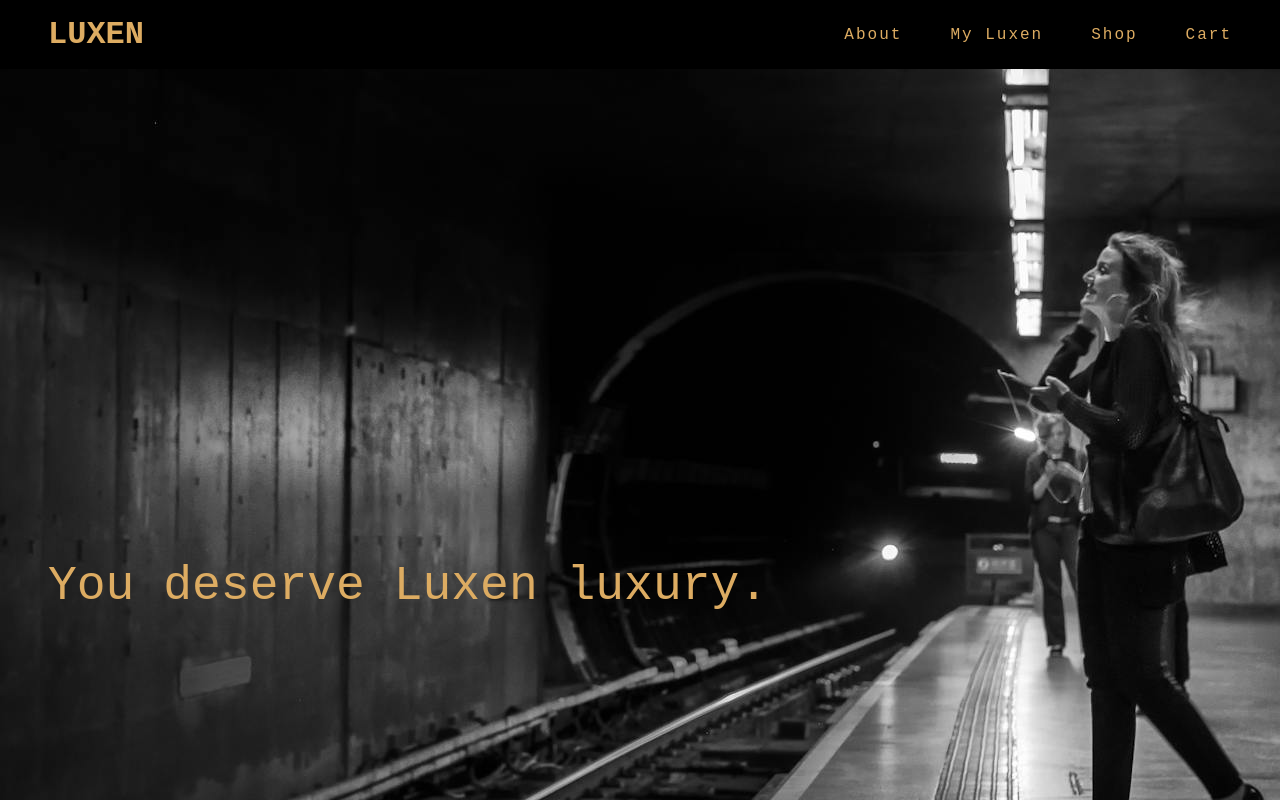
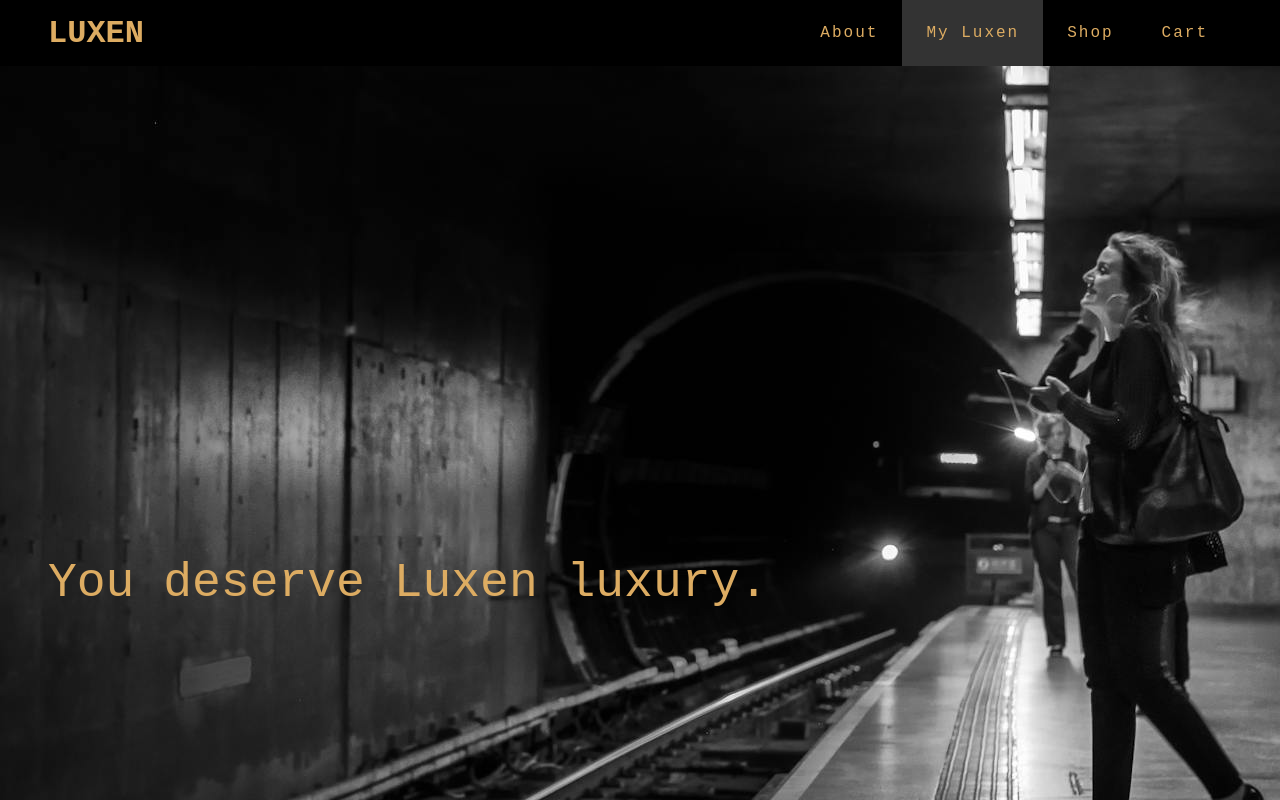
Before and after one commit to FennaKort/luxen, a plain HTML site: page luxen.html in a window 1280 px wide. Drawn offline with Linux system fonts and the light colour scheme; a web font is replaced by a local one.

Commit message:
adding background highlight to page tab for improved visual page location indicator

```diff
--- a/luxen.html
+++ b/luxen.html
@@ -21,7 +21,7 @@
                 <li class="nav-item">
                     About
                 </li>
-                <li class="nav-item">
+                <li class="nav-item this-page">
                     My Luxen
                 </li>
                 <li class="nav-item">
--- a/styles.css
+++ b/styles.css
@@ -48,7 +48,6 @@ header{
     display: flex;
     justify-items: center;
     align-items: center;
-    padding: 1rem;
     padding-left: 3rem;
     padding-right: 3rem;
 }
@@ -60,14 +59,19 @@ div.site-logo {
 ul.nav-links {
     display: flex;
     justify-content: center;
-    gap: 3rem;
+    align-items: center;
 }
+
 li.nav-item {
     list-style: none;
     font-weight: 400;
     letter-spacing: 0.125rem;
+    padding: 1.5rem;
 }
 
+.this-page {
+    background-color: #333333;
+}
 
 /*
 ------------
```
